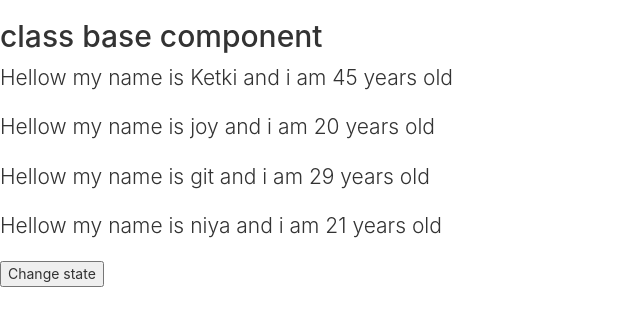
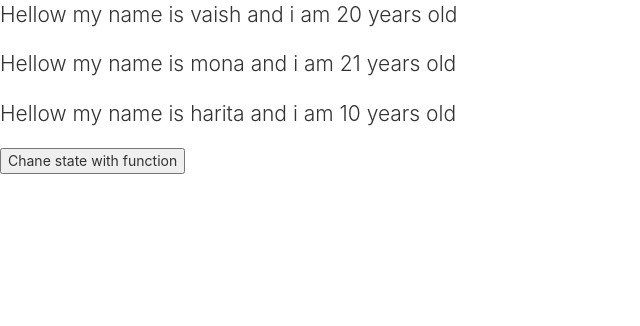
Before and after one commit to VaishnaviBorkar/React, a React (Create React App) app: page / in a window 1280 px wide. Shown: the top 326 px of the page, without its empty margins (0-640 px from the left). Built offline with nearby package versions, Linux system fonts and the light colour scheme.

Commit message:
state with function based components

```diff
--- a/src/App.js
+++ b/src/App.js
@@ -19,42 +19,91 @@
 // } */}
 //State and state management
 // 1. using class
-import { Component} from 'react';
-import Person from "./components/Person"
+// import { Component} from 'react';
+// import Person from "./components/Person"
 
-class App extends Component{
-  state = {
-    person:[
-    {name:"joy",age:20},
-    {name:"git",age:29},
-    {name:"niya",age:21}
-  ],
-  otherState:"otherState"
-  }
-  changeState =()=>{
+// class App extends Component{
+//   state = {
+//     person:[
+//     {name:"joy",age:20},
+//     {name:"git",age:29},
+//     {name:"niya",age:21}
+//   ],
+//   otherState:"otherState"
+//   }
+//   changeState =()=>{
 // console.log("button clicked");
 // change name state
 //states are immutable (cantChange)
 //use setState to change state in virtual DOM it will not change the actual dom.
 //setState only used in class bace component
-this.setState({
-  person:[
- {name:"vaishnavi",age:21},
-  {name:"Mona",age:20},
-  {name:"yogita",age:24}]
-  })
+// this.setState({
+//   person:[
+//  {name:"vaishnavi",age:21},
+//   {name:"Mona",age:20},
+//   {name:"yogita",age:24}]
+//   })
+//   console.log(this.state.person);
+  //values changed in viewport only not in actual Dom.
+  // }
+
+  // render(){
+  //   return(
+  //     <div>
+  //     <h2>class base component</h2>
+  //     <Person name="Ketki" age="45"/>
+  //     <Person name={this.state.person[0].name} age={this.state.person[0].age}/>
+  //     <Person name={this.state.person[1].name} age={this.state.person[1].age}/>
+  //     <Person name={this.state.person[2].name} age={this.state.person[2].age}/>
+  //  <button onClick={this.changeState}>Change state</button>
+  //     </div>
+  //   )
+
+  // }
+
+// }
+// export default App;
+//function based states
+// we use useState hook to create function based component.it takes 2 argument as a
+//array of the initial state and the set function(used to chane the value).
+//it does not edit the state.it deletes the state and create a ne state passed in setstate function.
+import React from 'react'
+import Person from './components/Person'
+import { useState } from 'react'
+const App = () => {
+  const [personstate,changepersonState]=useState(
+    {
+      person:[
+      {name:"vaish",age:20},
+      {name:"mona",age:21},
+      {name:"harita",age:10}
+
+    ],
+    otherState:"otherstate"
   }
-  render(){
-    return(
-      <div>
-      <h2>class base component</h2>
-      <Person name="Ketki" age="45"/>
-      <Person name={this.state.person[0].name} age={this.state.person[0].age}/>
-      <Person name={this.state.person[1].name} age={this.state.person[1].age}/>
-      <Person name={this.state.person[2].name} age={this.state.person[2].age}/>
-   <button onClick={this.changeState}>Change state</button>
-      </div>
-    )
+  )
+  console.log(personstate);
+
+  const changeState=()=>{
+    changepersonState({
+      person:[
+        {name:"vaishnavi",age:20},
+        {name:"MonaGupta",age:21},
+        {name:"HaritaShelake",age:10}
+
+      ]
+
+    })
   }
+  return (
+    <div>
+      <Person name={personstate.person[0].name} age={personstate.person[0].age}/>
+      <Person name={personstate.person[1].name} age={personstate.person[1].age}/>
+      <Person name={personstate.person[2].name} age={personstate.person[2].age}/>
+      <button onClick={changeState}>Chane state with function</button>
+    </div>
+
+  )
 }
-export default App;
+
+export default App
```
